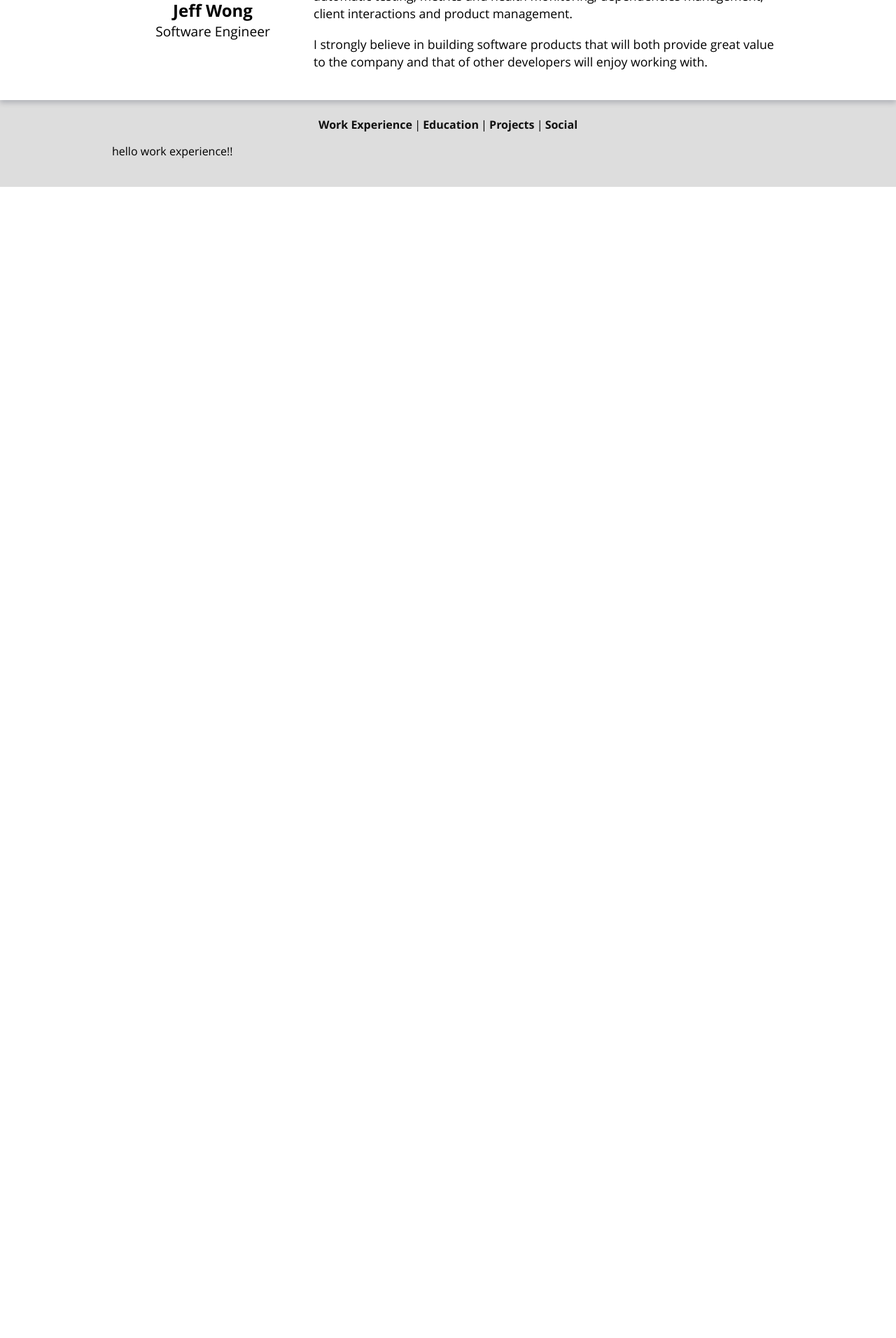
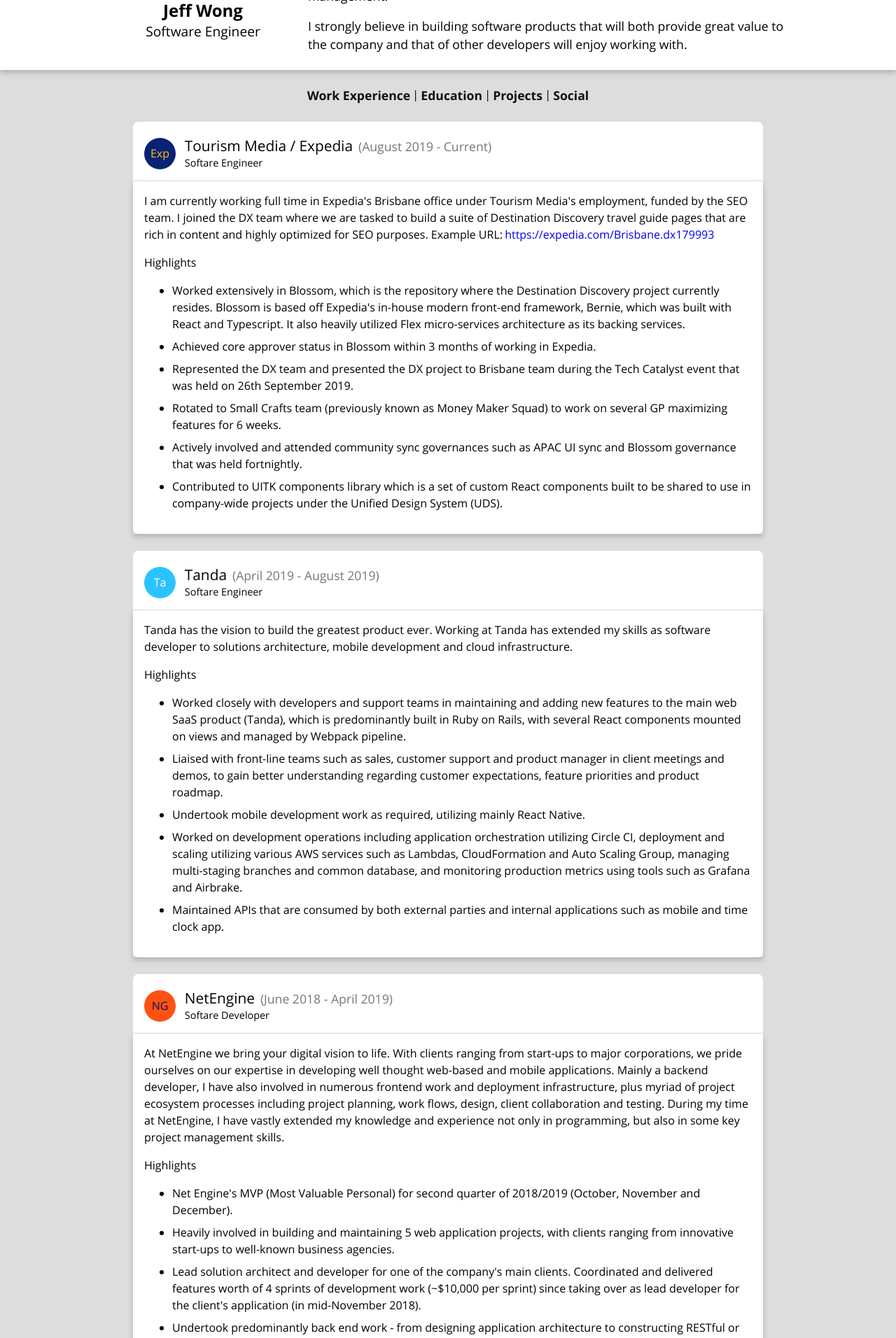
Before and after one commit to jeffmjwong/cv-app, a React (Create React App) app: page / in a window 1280 px wide. Shown: the part 300-2212 px from the top of the page at 70% size. Before the commit the page ends 800 px from the top, so only its background shows below. Built offline with nearby package versions, Linux system fonts and the light colour scheme.

Commit message:
finish up WorkExperience component

```diff
--- a/src/App.css
+++ b/src/App.css
@@ -4,9 +4,15 @@
 }
 
 .header-container {
+  display: flex;
+  justify-content: center;
+  align-items: center;
   background-color: #fff;
-  box-shadow: 0 0.25rem 0.45rem 0 rgba(0, 11, 38, 0.2);
-  padding: 1.5rem 10rem;
+}
+
+.header {
+  max-width: 1000px;
+  padding: 1.5rem;
 }
 
 .icons-bar-container {
@@ -53,16 +59,20 @@
   margin-top: 0;
 }
 
+.profile-right-section-container > p:last-child {
+  margin-bottom: 0;
+}
+
 .photo-container > img {
-  border-radius: 100px;
+  border-radius: 50%;
 }
 
 .name-and-title-container {
-  margin-top: 0.5rem;
+  margin: 0.5rem 0 0 0;
 }
 
-.name-and-title-container > p {
-  margin: 0;
+.name-and-title-container > span {
+  display: block;
 }
 
 .name {
@@ -72,10 +82,11 @@
 
 .title {
   font-size: 1.2rem;
+  font-weight: 500;
 }
 
 .main-container {
-  padding: 1.5rem 10rem;
+  padding: 1.5rem 0;
 }
 
 .navbar-container {
@@ -85,14 +96,114 @@
 
 .navbar-container > a {
   color: #111;
+  font-size: 1.1rem;
   font-weight: 600;
   text-decoration: none;
+  border-bottom: 2px solid #ddd;
 }
 
 .navbar-container > a:hover {
-  border-bottom: 2px solid #555;
+  border-bottom: 2px solid #888;
 }
 
 .vertical-separator {
   margin: 0 0.2rem;
 }
+
+.content-cards-container {
+  display: flex;
+  flex-wrap: wrap;
+  justify-content: center;
+}
+
+.content-card {
+  max-width: 900px;
+  background-color: #fff;
+  border-radius: 0.5rem;
+  margin-top: 1.5rem;
+}
+
+.card-header {
+  display: flex;
+  align-items: center;
+  border-bottom: 1px solid #ddd;
+  padding: 1rem;
+}
+
+.card-header > h2, .card-header > p {
+  margin: 0;
+}
+
+.card-header > h2 > span {
+  font-weight: 500;
+}
+
+.company-logo {
+  align-self: flex-end;
+  width: 45px;
+  height: 45px;
+  line-height: 45px;
+  text-align: center;
+  border-radius: 50%;
+  margin-right: 0.8rem;
+}
+
+.company-name {
+  font-size: 1.3rem;
+  margin-right: 0.5rem;
+}
+
+.company-period {
+  color: #777;
+  font-size: 1.1rem;
+}
+
+.company-title {
+  display: block;
+  font-size: 0.9rem;
+}
+
+.card-main {
+  line-height: 1.5rem;
+  padding: 1rem;
+}
+
+.card-main > p {
+  margin: 0;
+}
+
+.card-main > p:first-child {
+  margin-bottom: 1rem;
+}
+
+.job-highlights > li {
+  margin-bottom: 0.5rem;
+}
+
+.elevation {
+  box-shadow: 0 0.25rem 0.45rem 0 rgba(0, 11, 38, 0.2);
+}
+
+.common-link {
+  text-decoration: none;
+  margin: 0 0.2rem;
+}
+
+.common-link:hover {
+  color: #ff0400;
+}
+
+.company-expedia {
+  color: #ffc200;
+  background-color: #082375;
+}
+
+.company-tanda {
+  color: #fff;
+  background-color: #2bc3ff
+}
+
+.company-netengine {
+  color: #021555;
+  background-color: #ff5112;
+}
--- a/src/App.js
+++ b/src/App.js
@@ -15,7 +15,8 @@
 function App() {
   return (
     <div className="App">
-      <div className="header-container">
+      <div className="header-container elevation">
+        <div className="header">
           <div className="icons-bar-container">
             <Icons />
           </div>
@@ -31,6 +32,7 @@
             </div>
           </div>
         </div>
+      </div>
 
       <div className="main-container">
         <div className="navbar-container">
@@ -43,7 +45,7 @@
           <Link to="/social">Social</Link>
         </div>
 
-        <div>
+        <div className="content-cards-container">
           <Switch>
             <Route exact path="/" component={WorkExperience} />
             <Route path="/education" component={Education} />
--- a/src/components/NameAndTitle.js
+++ b/src/components/NameAndTitle.js
@@ -2,10 +2,10 @@
 
 const NameAndTitle = () => {
   return (
-    <div className="name-and-title-container">
-      <p className="name">Jeff Wong</p>
-      <p className="title">Software Engineer</p>
-    </div>
+    <h1 className="name-and-title-container">
+      <span className="name">Jeff Wong</span>
+      <span className="title">Software Engineer</span>
+    </h1>
   );
 };
 
--- a/src/components/WorkExperience.js
+++ b/src/components/WorkExperience.js
@@ -2,7 +2,161 @@
 
 const WorkExperience = () => {
   return (
-    <p>hello work experience!!</p>
+    <>
+      <div className="content-card">
+        <div className="card-header">
+          <div className="company-logo company-expedia">Exp</div>
+          <h2>
+            <span className="company-name">Tourism Media / Expedia</span>
+            <span className="company-period">(August 2019 - Current)</span>
+            <span className="company-title">Softare Engineer</span>
+          </h2>
+        </div>
+
+        <div className="card-main elevation">
+          <p>
+            I am currently working full time in Expedia's Brisbane office under Tourism Media's
+            employment, funded by the SEO team. I joined the DX team where we are tasked to build
+            a suite of Destination Discovery travel guide pages that are rich in content and highly
+            optimized for SEO purposes. Example URL:
+            <a
+              className="common-link"
+              href="https://expedia.com/Brisbane.dx179993"
+              target="_blank"
+              rel="noopener noreferrer"
+            >
+              https://expedia.com/Brisbane.dx179993
+            </a>
+          </p>
+
+          <p>Highlights</p>
+
+          <ul className="job-highlights">
+            <li>
+              Worked extensively in Blossom, which is the repository where the Destination
+              Discovery project currently resides. Blossom is based off Expedia's in-house
+              modern front-end framework, Bernie, which was built with React and Typescript.
+              It also heavily utilized Flex micro-services architecture as its backing
+              services.
+            </li>
+            <li>
+              Achieved core approver status in Blossom within 3 months of working in Expedia.
+            </li>
+            <li>
+              Represented the DX team and presented the DX project to Brisbane team during the
+              Tech Catalyst event that was held on 26th September 2019.
+            </li>
+            <li>
+              Rotated to Small Crafts team (previously known as Money Maker Squad) to work on
+              several GP maximizing features for 6 weeks.
+            </li>
+            <li>
+              Actively involved and attended community sync governances such as APAC UI sync and
+              Blossom governance that was held fortnightly.
+            </li>
+            <li>
+              Contributed to UITK components library which is a set of custom React components
+              built to be shared to use in company-wide projects under the Unified Design System (UDS).
+            </li>
+          </ul>
+        </div>
+      </div>
+
+      <div className="content-card">
+        <div className="card-header">
+          <div className="company-logo company-tanda">Ta</div>
+          <h2>
+            <span className="company-name">Tanda</span>
+            <span className="company-period">(April 2019 - August 2019)</span>
+            <span className="company-title">Softare Engineer</span>
+          </h2>
+        </div>
+
+        <div className="card-main elevation">
+          <p>
+            Tanda has the vision to build the greatest product ever. Working at Tanda has extended
+            my skills as software developer to solutions architecture, mobile development and
+            cloud infrastructure.
+          </p>
+
+          <p>Highlights</p>
+
+          <ul className="job-highlights">
+            <li>
+              Worked closely with developers and support teams in maintaining and adding new features
+              to the main web SaaS product (Tanda), which is predominantly built in Ruby on Rails,
+              with several React components mounted on views and managed by Webpack pipeline.
+            </li>
+            <li>
+              Liaised with front-line teams such as sales, customer support and product manager in
+              client meetings and demos, to gain better understanding regarding customer expectations,
+              feature priorities and product roadmap.
+            </li>
+            <li>Undertook mobile development work as required, utilizing mainly React Native.</li>
+            <li>
+              Worked on development operations including application orchestration utilizing Circle
+              CI, deployment and scaling utilizing various AWS services such as Lambdas,
+              CloudFormation and Auto Scaling Group, managing multi-staging branches and common
+              database, and monitoring production metrics using tools such as Grafana and Airbrake.
+            </li>
+            <li>
+              Maintained APIs that are consumed by both external parties and internal applications
+              such as mobile and time clock app.
+            </li>
+          </ul>
+        </div>
+      </div>
+
+      <div className="content-card">
+        <div className="card-header">
+          <div className="company-logo company-netengine">NG</div>
+          <h2>
+            <span className="company-name">NetEngine</span>
+            <span className="company-period">(June 2018 - April 2019)</span>
+            <span className="company-title">Softare Developer</span>
+          </h2>
+        </div>
+
+        <div className="card-main elevation">
+          <p>
+            At NetEngine we bring your digital vision to life. With clients ranging from start-ups
+            to major corporations, we pride ourselves on our expertise in developing well
+            thought web-based and mobile applications. Mainly a backend developer, I have also
+            involved in numerous frontend work and deployment infrastructure, plus myriad of project
+            ecosystem processes including project planning, work flows, design, client collaboration
+            and testing. During my time at NetEngine, I have vastly extended my knowledge and
+            experience not only in programming, but also in some key project management skills.
+          </p>
+
+          <p>Highlights</p>
+
+          <ul className="job-highlights">
+            <li>
+              Net Engine's MVP (Most Valuable Personal) for second quarter of 2018/2019 (October,
+              November and December).
+            </li>
+            <li>
+              Heavily involved in building and maintaining 5 web application projects, with clients
+              ranging from innovative start-ups to well-known business agencies.
+            </li>
+            <li>
+              Lead solution architect and developer for one of the company's main clients.
+              Coordinated and delivered features worth of 4 sprints of development work (~$10,000
+              per sprint) since taking over as lead developer for the client's application
+              (in mid-November 2018).
+            </li>
+            <li>
+              Undertook predominantly back end work - from designing application architecture to
+              constructing RESTful or GraphQL APIs for front end to consume, mainly utilizing Node/Express.
+            </li>
+            <li>
+              Managed front end work when required, utilizing mostly React and Angular for
+              producing Single Page Application (SPA).
+            </li>
+          </ul>
+        </div>
+      </div>
+    </>
   );
 };
 
```
Lines whose indentation alone changed are shown as unchanged.
